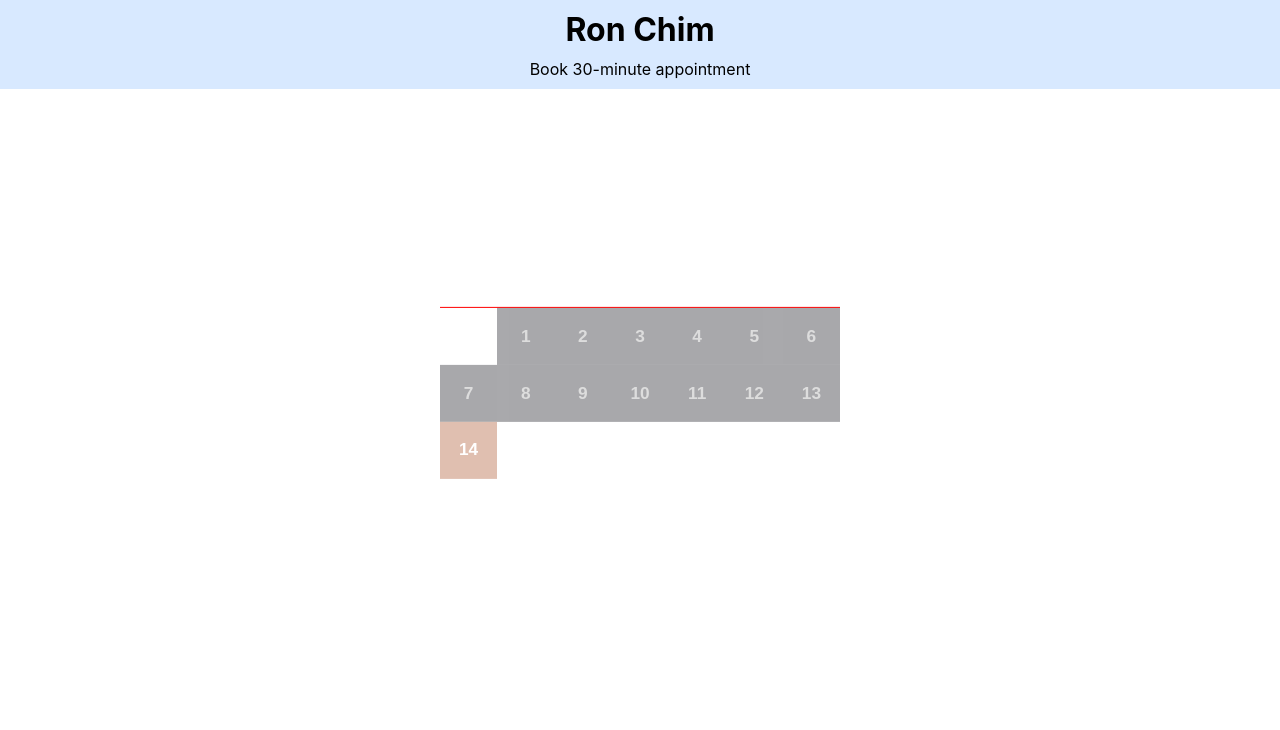
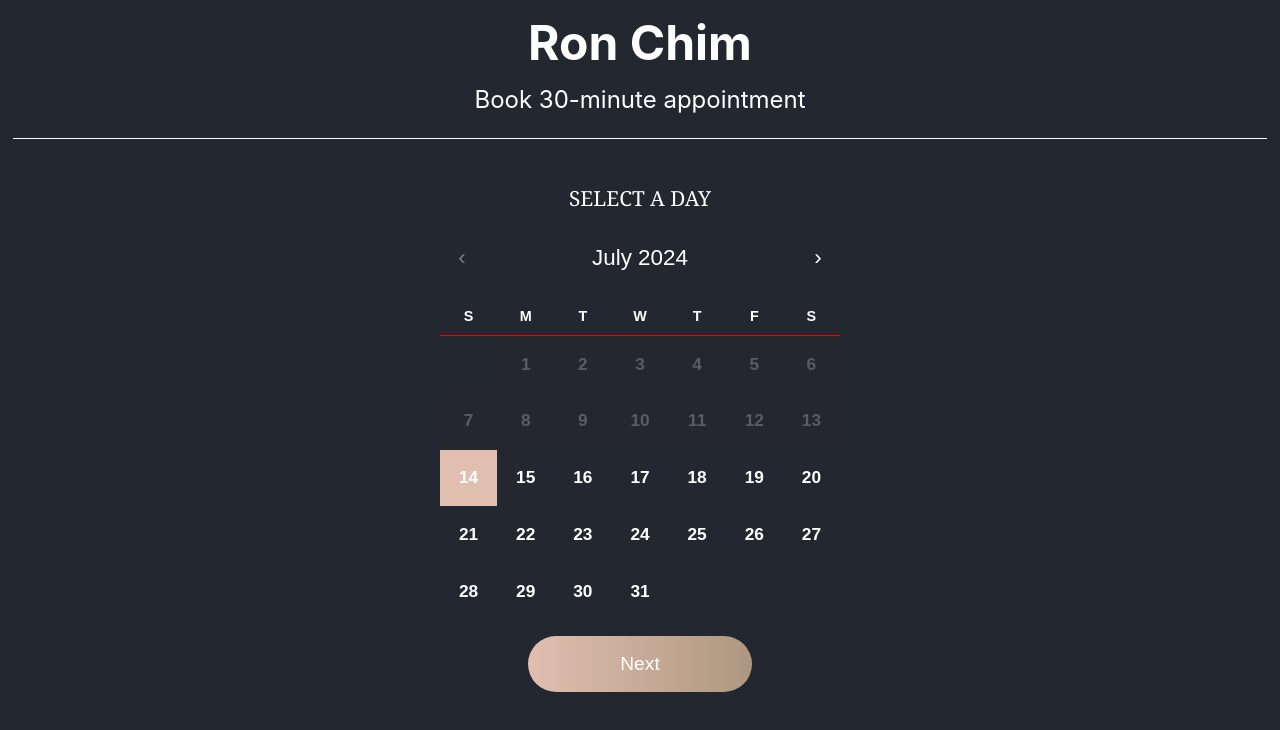
Before and after one commit to Ronaldrc/book-with-me-app, a React (Create React App) app in the folder frontend/: page / in a window 1280 px wide. Shown: the top 730 px of the page. Built offline with nearby package versions, Linux system fonts and the light colour scheme; no server answers.

Commit message:
Added dependencies

```diff
--- a/frontend/package.json
+++ b/frontend/package.json
@@ -6,6 +6,7 @@
     "@testing-library/jest-dom": "^5.17.0",
     "@testing-library/react": "^13.4.0",
     "@testing-library/user-event": "^13.5.0",
+    "axios": "^1.7.2",
     "react": "^18.3.1",
     "react-calendar": "^5.0.0",
     "react-dom": "^18.3.1",
--- a/frontend/public/index.html
+++ b/frontend/public/index.html
@@ -2,14 +2,14 @@
 <html lang="en">
   <head>
     <meta charset="utf-8" />
-    <link rel="icon" href="%PUBLIC_URL%/favicon.ico" />
+    <link rel="icon" href="%PUBLIC_URL%/astronaut.png" />
     <meta name="viewport" content="width=device-width, initial-scale=1" />
     <meta name="theme-color" content="#000000" />
     <meta
       name="description"
       content="Web site created using create-react-app"
     />
-    <link rel="apple-touch-icon" href="%PUBLIC_URL%/logo192.png" />
+    <link rel="apple-touch-icon" href="%PUBLIC_URL%/astronaut.png" />
     <!--
       manifest.json provides metadata used when your web app is installed on a
       user's mobile device or desktop. See https://developers.google.com/web/fundamentals/web-app-manifest/
@@ -24,7 +24,7 @@
       work correctly both with client-side routing and a non-root public URL.
       Learn how to configure a non-root public URL by running `npm run build`.
     -->
-    <title>React App</title>
+    <title>Bookings</title>
   </head>
   <body>
     <noscript>You need to enable JavaScript to run this app.</noscript>
--- /dev/null
+++ b/frontend/src/components/Button.css
@@ -0,0 +1,4 @@
+button.nothing {
+    background-color: blue;
+    color: orange;
+}
--- /dev/null
+++ b/frontend/src/components/Button.js
@@ -0,0 +1,16 @@
+import React, { useState, useEffect } from 'react';
+import axios from 'axios'
+import './Button.css';
+
+// This button is for practice
+// Button will
+export default function Button() {
+    // URL to interact with backend
+    const apiURL = 'http://192.168.1.121:5000'      // FIXME: Change url
+
+    //
+
+    return (
+        <button type="button" className="nothing">Hi there</button>
+    )
+}
--- a/frontend/src/index.css
+++ b/frontend/src/index.css
@@ -5,6 +5,7 @@ body {
     sans-serif;
   -webkit-font-smoothing: antialiased;
   -moz-osx-font-smoothing: grayscale;
+  background: rgb(35, 39, 47);
 }
 
 code {
@@ -17,30 +18,84 @@ code {
 }
 
 .background {
-  background: rgb(228, 228, 228);
+
 }
 
 .topbar {
-  background: rgb(216, 233, 255);
+  background: rgb(35, 39, 47);
   display: flex;
   flex-direction: column;
   align-items: center;
   justify-content: center;
   margin: 0px;
-  padding: 5px;
+  padding: 0.5rem;
+  width: 98%;
 }
 
-h1.topbar {
-  text-align: center;
+hr {
+  display: block;
+  width: 100%;
+  height: 0.8rem;
+  border: 0;
+  border-top: 1px solid white;
+  margin: 1em auto;
+  padding: 0;
 }
 
-p.topbar {
+h1.name {
+  color: white;
   text-align: center;
+  margin: 5px;
+  font-size: 3rem;
+}
+
+p.appointment {
+  color: white;
+  text-align: center;
+  margin: 0px;
+  padding: 0.5rem;
+  font-size: 1.5rem;
 }
 
 .home-page {
-  position: absolute;
-  top: 50%;
-  left: 50%;
-  transform: translate(-50%, -50%);
+  display: flex;
+  flex-direction: column;
+  align-items: center;
+  justify-content: center;
 }
+
+.calendar-title {
+  display: flex;
+  align-items: center;
+  justify-content: center;
+  font-size: 1.3rem;
+}
+
+p.calendar-title {
+  color: white;
+  font-family: Georgia, 'Times New Roman', Times, serif;
+  margin: 0.5rem;
+}
+
+.calendar-app {
+  /* border-radius: 5px;
+  border-style: solid;
+  border-color: rgb(177, 233, 255); */
+  margin: 1rem;
+}
+
+button.next {
+  min-width: 14rem;
+  min-height: 3.5rem;
+  background-color: #ddd;
+  border: none;
+  color: white;
+  padding: 10px 20px;
+  text-align: center;
+  text-decoration: none;
+  margin: 0;
+  cursor: pointer;
+  border-radius: 30px;
+  font-size: 1.2rem;
+  background: linear-gradient(to right, #E0BFB0 0%, #AE9780 100%);
+}
--- a/frontend/src/index.js
+++ b/frontend/src/index.js
@@ -1,24 +1,34 @@
 import React from 'react';
 import ReactDOM from 'react-dom/client';
 import './index.css';
+import Button from './components/Button.js';
 import App from './App';
 import reportWebVitals from './reportWebVitals';
 
 const root = ReactDOM.createRoot(document.getElementById('root'));
 root.render(
+  <React.StrictMode>
   <div className="body">
-    <div className="topbar">
-      <h1 className="topbar">Ron Chim</h1>
-      <p className="topbar">Book 30-minute appointment</p>
-    </div>
-    <div className="background">
-      <div className="home-page">
-        <React.StrictMode>
-          <App />
-        </React.StrictMode>
+    <div className="home-page">
+      <div className="topbar">
+        <h1 className="name">Ron Chim</h1>
+        <p className="appointment">Book 30-minute appointment</p>
+        <hr/>
       </div>
+      <div className="calendar-title">
+        <p className="calendar-title">
+          SELECT A DAY
+        </p>
+      </div>
+      <div className="calendar-app">
+        <App/>
+      </div>
+      <button type="submit" className="next">
+        <span>Next</span>
+      </button>
     </div>
   </div>
+  </React.StrictMode>
 );
 
 // If you want to start measuring performance in your app, pass a function
```
Also changed, not shown: frontend/src/pages/contact.js (added), 1 other file (tests, documents, lock files or other folders).
